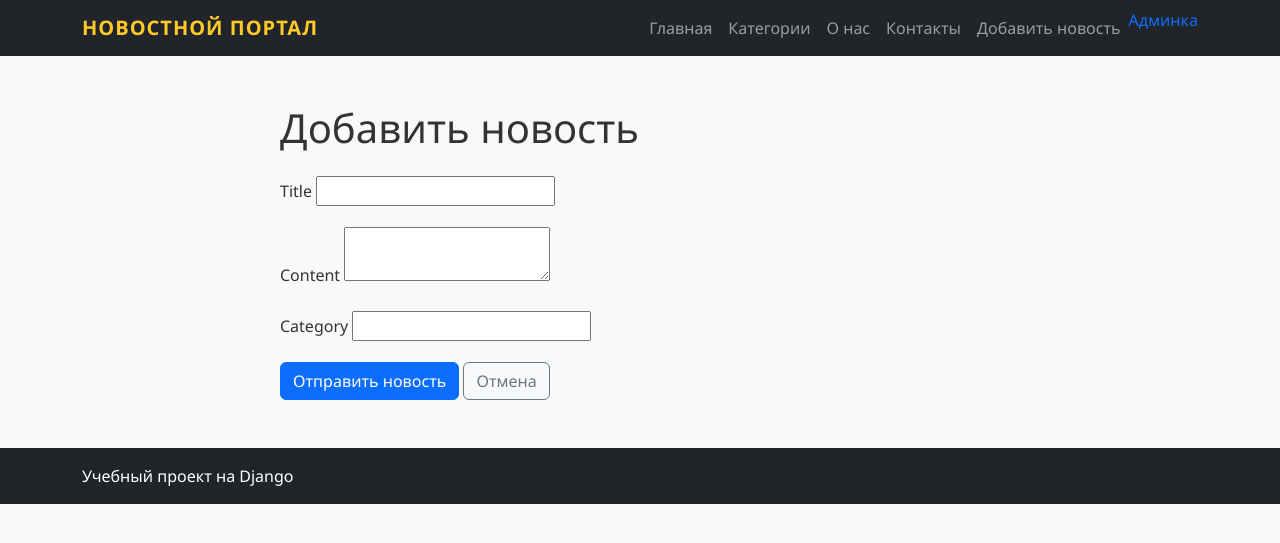
After one commit to Lavoris-Sec/PH1826, a Django app: template DJvenv/django/web_news/News/templates/News/add_article.html in a window 1280 px wide. The commit adds this page. Shown: the top 543 px of the page. Run offline with Django 5.2, Linux system fonts and the light colour scheme; the template is opened without the code that fills it, so the values that code supplies are empty, except form fields; tables that the repository leaves empty hold one stand-in row (values such as "Sample post"); form fields are guessed from the names that the template uses.

Commit message:
Добавили редактирование и фотки

```diff
--- a/DJvenv/django/web_news/News/forms.py
+++ b/DJvenv/django/web_news/News/forms.py
@@ -1,5 +1,4 @@
 from django import forms
-
 from .models import Article
 
 
@@ -12,6 +11,7 @@ class ArticleForm(forms.ModelForm):
             "title",
             "content",
             "category",
+            "image",
         ]
 
         labels = {
--- /dev/null
+++ b/DJvenv/django/web_news/News/templates/News/add_article.html
@@ -0,0 +1,108 @@
+{% extends "news/base.html" %}
+
+{% block title %}
+Добавить новость
+{% endblock %}
+
+{% block content %}
+
+<div class="container mt-4">
+
+    <div class="row justify-content-center">
+
+        <div class="col-lg-8">
+
+            <h1 class="mb-4">
+                Добавить новость
+            </h1>
+
+            <form method="post">
+
+                {% csrf_token %}
+
+                {% if form.non_field_errors %}
+                    <div class="alert alert-danger">
+                        {{ form.non_field_errors }}
+                    </div>
+                {% endif %}
+
+                <div class="mb-3">
+
+                    <label
+                        for="{{ form.title.id_for_label }}"
+                        class="form-label"
+                    >
+                        {{ form.title.label }}
+                    </label>
+
+                    {{ form.title }}
+
+                    {% for error in form.title.errors %}
+                        <div class="text-danger">
+                            {{ error }}
+                        </div>
+                    {% endfor %}
+
+                </div>
+
+                <div class="mb-3">
+
+                    <label
+                        for="{{ form.content.id_for_label }}"
+                        class="form-label"
+                    >
+                        {{ form.content.label }}
+                    </label>
+
+                    {{ form.content }}
+
+                    {% for error in form.content.errors %}
+                        <div class="text-danger">
+                            {{ error }}
+                        </div>
+                    {% endfor %}
+
+                </div>
+
+                <div class="mb-3">
+
+                    <label
+                        for="{{ form.category.id_for_label }}"
+                        class="form-label"
+                    >
+                        {{ form.category.label }}
+                    </label>
+
+                    {{ form.category }}
+
+                    {% for error in form.category.errors %}
+                        <div class="text-danger">
+                            {{ error }}
+                        </div>
+                    {% endfor %}
+
+                </div>
+
+                <button
+                    type="submit"
+                    class="btn btn-primary"
+                >
+                    Отправить новость
+                </button>
+
+                <a
+                    href="{% url 'home' %}"
+                    class="btn btn-outline-secondary"
+                >
+                    Отмена
+                </a>
+
+            </form>
+
+        </div>
+
+    </div>
+
+</div>
+
+{% endblock %}
--- a/DJvenv/django/web_news/News/templates/News/base.html
+++ b/DJvenv/django/web_news/News/templates/News/base.html
@@ -42,6 +42,14 @@
                 <a class="nav-link" href="{% url 'contacts' %}">
                     Контакты
                 </a>
+
+                <a class="nav-link" href="{% url 'add_article' %}">
+                    Добавить новость
+                </a>
+
+                <a href="{% url 'admin:index' %}">
+                    Админка
+                </a>
             </div>
         </div>
     </nav>
--- a/DJvenv/django/web_news/web_news/settings.py
+++ b/DJvenv/django/web_news/web_news/settings.py
@@ -116,7 +116,9 @@ USE_TZ = True
 # https://docs.djangoproject.com/en/6.1/howto/static-files/
 
 STATIC_URL = 'static/'
+MEDIA_URL = "/media/"
 
+MEDIA_ROOT = BASE_DIR / "media"
 
 # Email
 # https://docs.djangoproject.com/en/6.1/topics/email/#topic-email-configuration
```
Also changed, not shown: DJvenv/django/web_news/News/models.py (+7 -0 lines), DJvenv/django/web_news/News/templates/News/article_created.html (added, +36 -0 lines), DJvenv/django/web_news/News/templates/News/article_detail.html (+15 -0 lines), DJvenv/django/web_news/News/views.py (+44 -39 lines), DJvenv/django/web_news/web_news/urls.py (+28 -6 lines), DJvenv/django/web_news/News/migrations/0004_article_image.py (added), 1 other file.
